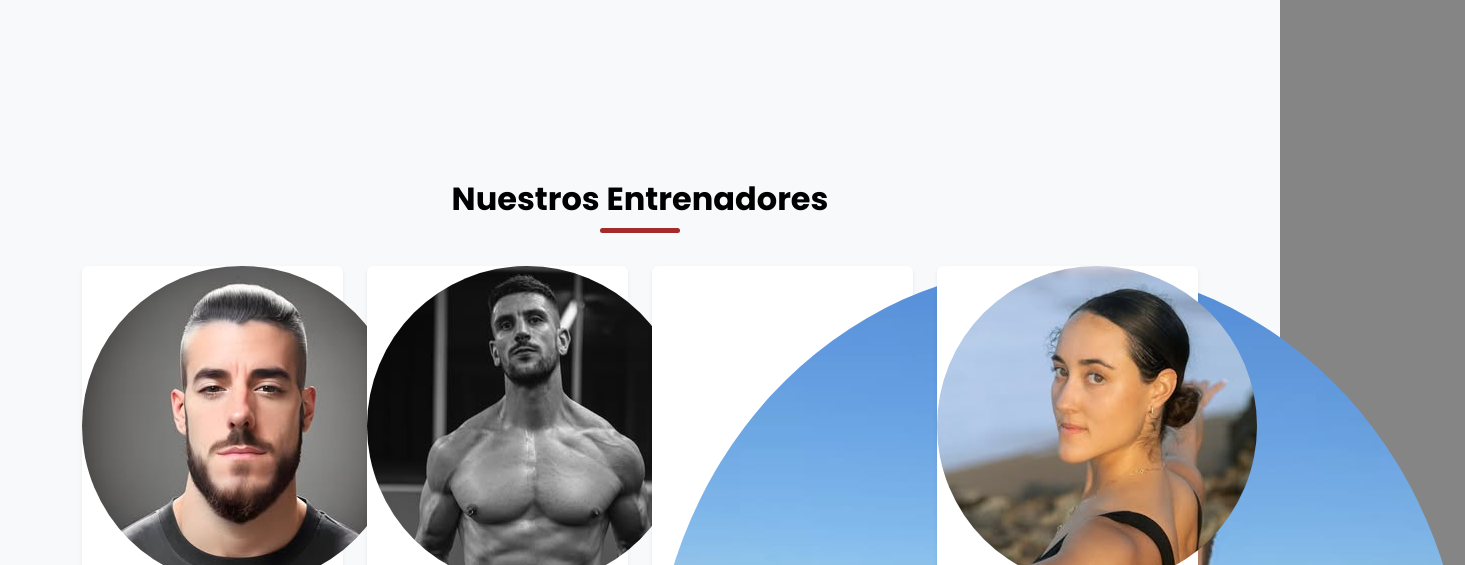
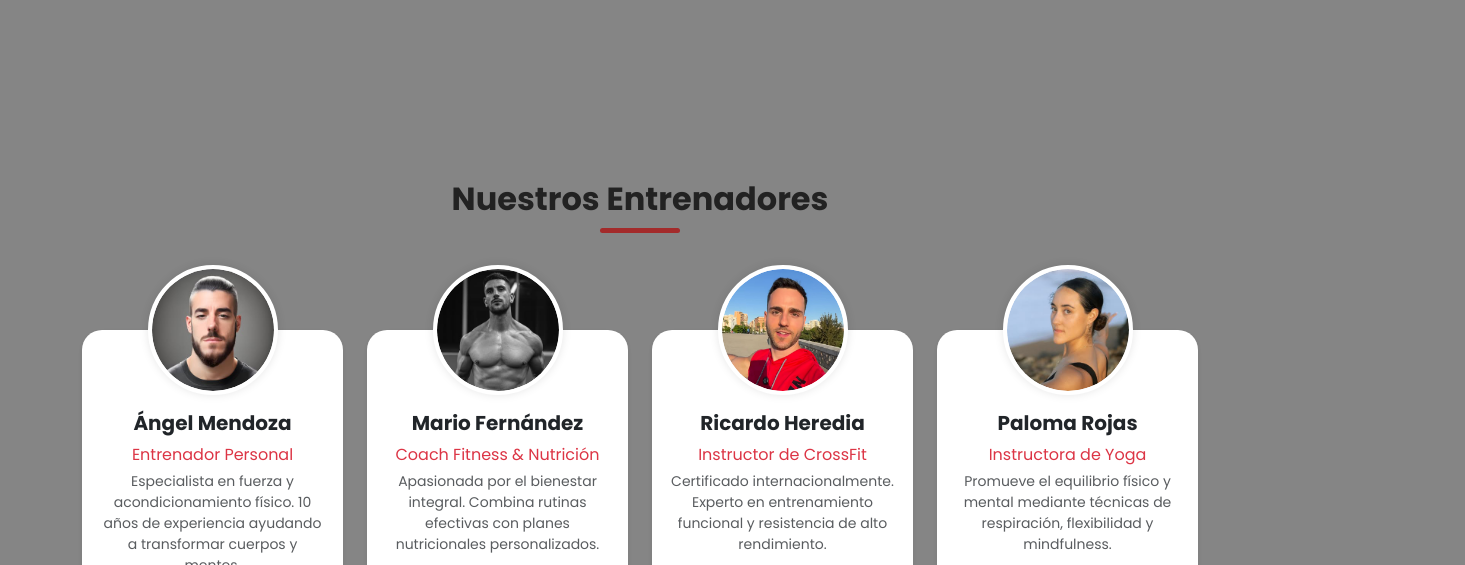
Before and after one commit to Enelson21/_ALAS, a website: page index.html in a window 1280 px wide. Shown: the part 2576-3141 px from the top of the page, 1465 px wide, since content can reach past the window. Drawn offline with nearby package versions, Linux system fonts and the light colour scheme.

Commit message:
ATLAS
GYM

```diff
--- a/estilos.css
+++ b/estilos.css
@@ -203,6 +203,10 @@
         }
 
         /* Galería */
+
+        .bg-light {
+            --bs-bg-opacity: none;
+        }
         .gallery-item {
             border-radius: 15px;
             overflow: hidden;
@@ -264,4 +268,57 @@
         .social-icon:hover {
             background-color: var(--primary);
             transform: translateY(-5px);
+
         }
+
+        /* Sección Entrenadores */
+        #entrenadores .section-title {
+          font-family: 'Poppins', sans-serif;
+          font-weight: 700;
+          color: #222;
+        }
+
+        .entrenador-card {
+          position: relative;
+          overflow: visible;
+          border-radius: 20px;
+          background: #fff;
+          transition: transform 0.3s ease, box-shadow 0.3s ease;
+
+        }
+
+        .entrenador-card:hover {
+          transform: translateY(-5px);
+          box-shadow: 0 10px 25px rgba(0, 0, 0, 0.1);
+        }
+
+        .entrenador-img {
+          width: 130px;
+          height: 130px;
+          overflow: hidden;
+          border-radius: 50%;
+          border: 4px solid #fff;
+          background-color: #fff;
+          box-shadow: 0 0 10px rgba(0,0,0,0.1);
+          margin-top: -65px;
+        }
+
+        .entrenador-img img {
+          width: 100%;
+          height: 100%;
+          object-fit: cover;
+        }
+
+        .social-icons a {
+          font-size: 1.2rem;
+          transition: color 0.3s ease;
+        }
+
+        .social-icons a:hover {
+          color: #dc3545;
+        }
+
+        .entrenador{
+            padding-top: 4rem;
+
+        }
```
